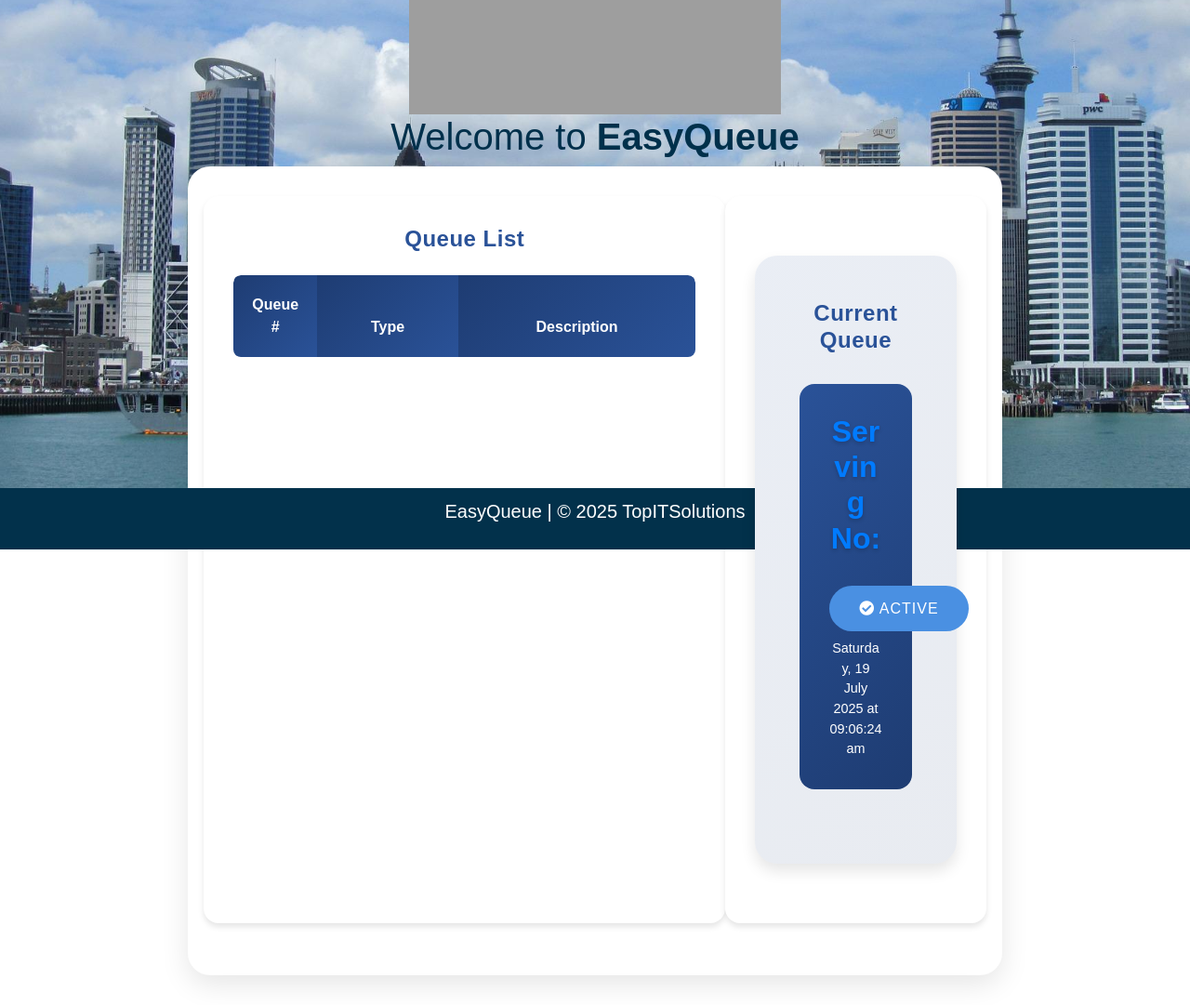
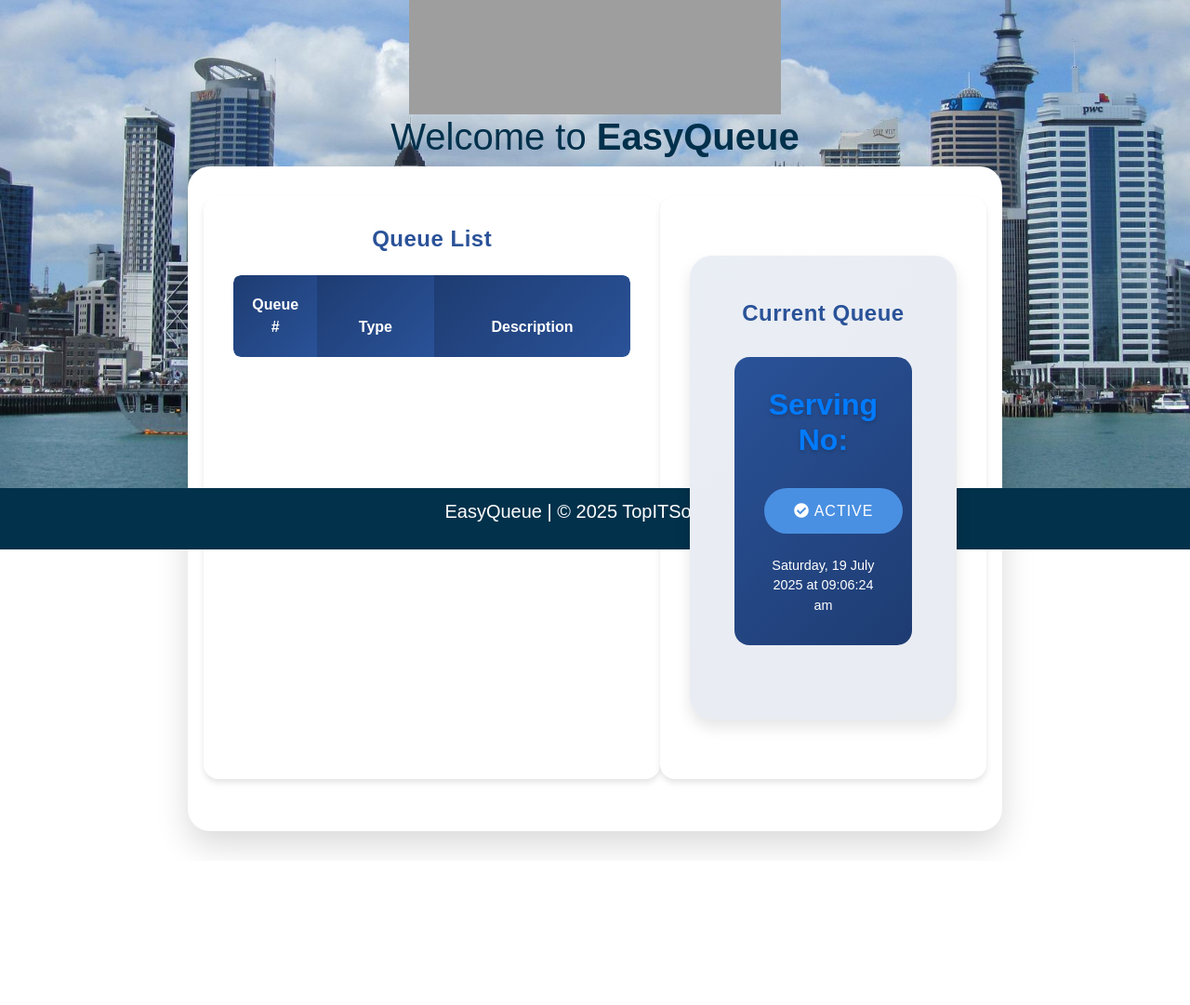
Before and after one commit to christopherece/queueing_system, a Django app: template templates/dashboard/monitor.html in a window 1280 px wide. Shown: the part 209-1290 px from the top of the page at 93% size. After the commit the page ends 1125 px from the top, so only its background shows below. Run offline with Django 4.2, Linux system fonts and the light colour scheme; the template is opened without the code that fills it, so the values that code supplies are empty; some libraries are stand-ins or nearby versions; grey boxes are pictures that could not be loaded.

Commit message:
Modified Layout

```diff
--- a/dashboards/views.py
+++ b/dashboards/views.py
@@ -13,7 +13,7 @@ def index(request):
     return render(request, 'dashboard/index.html', context)
 
 def monitor(request):
-    queueLists = Queue.objects.filter(status='Active')
+    queueLists = Queue.objects.all()
     queue_id = queueLists.aggregate(Min('queue_id'))['queue_id__min']
     context = {
         'queueLists': queueLists,
--- a/templates/dashboard/monitor.html
+++ b/templates/dashboard/monitor.html
@@ -73,8 +73,84 @@
       background: white;
       border-radius: 1.5rem;
       overflow: hidden;
-      box-shadow: 0 10px 30px rgba(0, 0, 0, 0.1);
+      box-shadow: 0 15px 35px rgba(0, 0, 0, 0.15);
       transition: transform 0.3s ease;
+    }
+
+    .card-body {
+      padding: 2rem;
+    }
+
+    .queue-section {
+      padding: 2rem;
+      background: white;
+      border-radius: 1rem;
+      box-shadow: var(--shadow-sm);
+      transition: all 0.3s ease;
+      margin-bottom: 1.5rem;
+    }
+
+    .queue-section h4 {
+      color: var(--primary-color);
+      margin-bottom: 1.5rem;
+      font-weight: 600;
+    }
+
+    .table {
+      border-collapse: separate;
+      border-spacing: 0;
+      margin-bottom: 0;
+    }
+
+    .table th {
+      background-color: #f8f9fa;
+      border-bottom: 2px solid #dee2e6;
+      font-weight: 600;
+      color: #333;
+      padding: 1rem;
+    }
+
+    .table td {
+      padding: 1rem;
+      vertical-align: middle;
+    }
+
+    .badge {
+      font-weight: 600;
+      padding: 0.5rem 1rem;
+      border-radius: 0.5rem;
+    }
+
+    .current-queue {
+      padding: 2rem;
+      background: var(--bg-overlay);
+      border-radius: 1rem;
+      box-shadow: var(--shadow-sm);
+    }
+
+    .serving-number {
+      padding: 2rem;
+      text-align: center;
+    }
+
+    .serving-number h2 {
+      color: var(--primary-color);
+      margin-bottom: 0.5rem;
+    }
+
+    .serving-number h1 {
+      color: var(--accent-color);
+      font-weight: 700;
+      margin-bottom: 1rem;
+    }
+
+    .status-badge {
+      margin-bottom: 1.5rem;
+    }
+
+    .status-badge .badge {
+      background-color: var(--primary-color);
+      color: white;
     }
 
     .main-card:hover {
@@ -283,13 +359,13 @@
     <div class="card">
       <div class="card-body">
         <div class="row">
-          <div class="col-md-8 queue-section">
-            <h4 class="mb-4">Queue List</h4>
+          <div class="col-md-7 queue-section">
+            <h4>Queue List</h4>
             <div class="table-responsive">
               <table class="table table-hover">
                 <thead>
                   <tr>
-                    <th width="10%" class="text-center">Queue #</th>
+                    <th width="15%" class="text-center">Queue #</th>
                     <th>Type</th>
                     <th>Description</th>
                   </tr>
@@ -313,9 +389,9 @@
             </div>
           </div>
 
-          <div class="col-md-4 queue-section">
+          <div class="col-md-5 queue-section">
             <div class="current-queue">
-              <h4 class="mb-3">Current Queue</h4>
+              <h4>Current Queue</h4>
               <div class="serving-number">
                 <h2 class="text-primary mb-1">Serving No:</h2>
                 <h1 class="display-1 mb-0">
```
